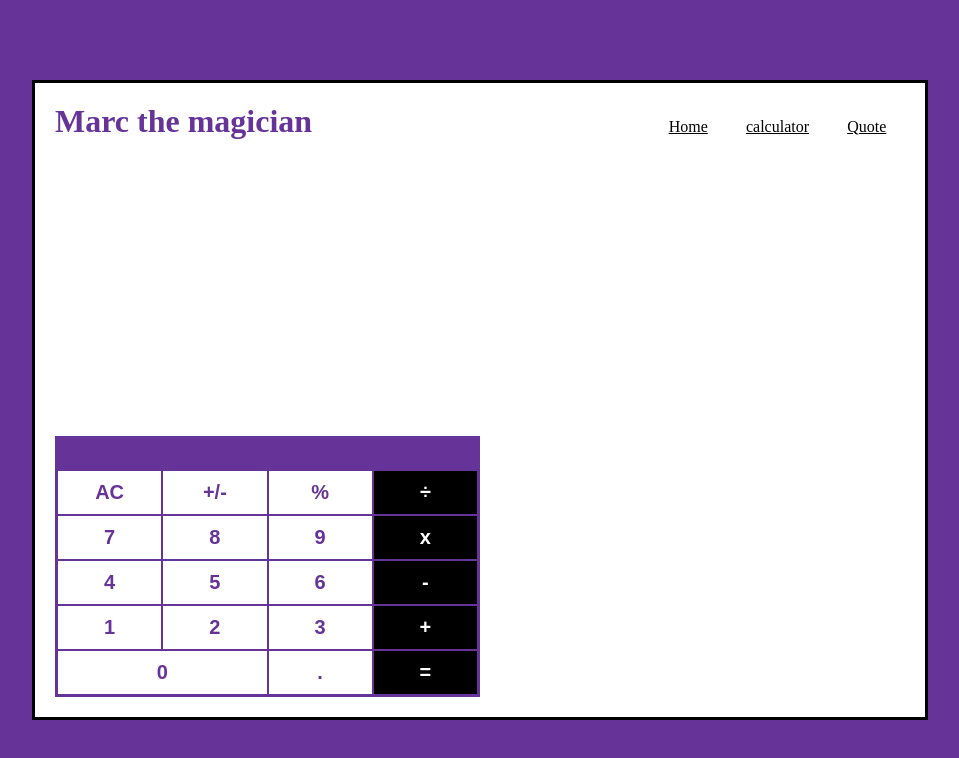
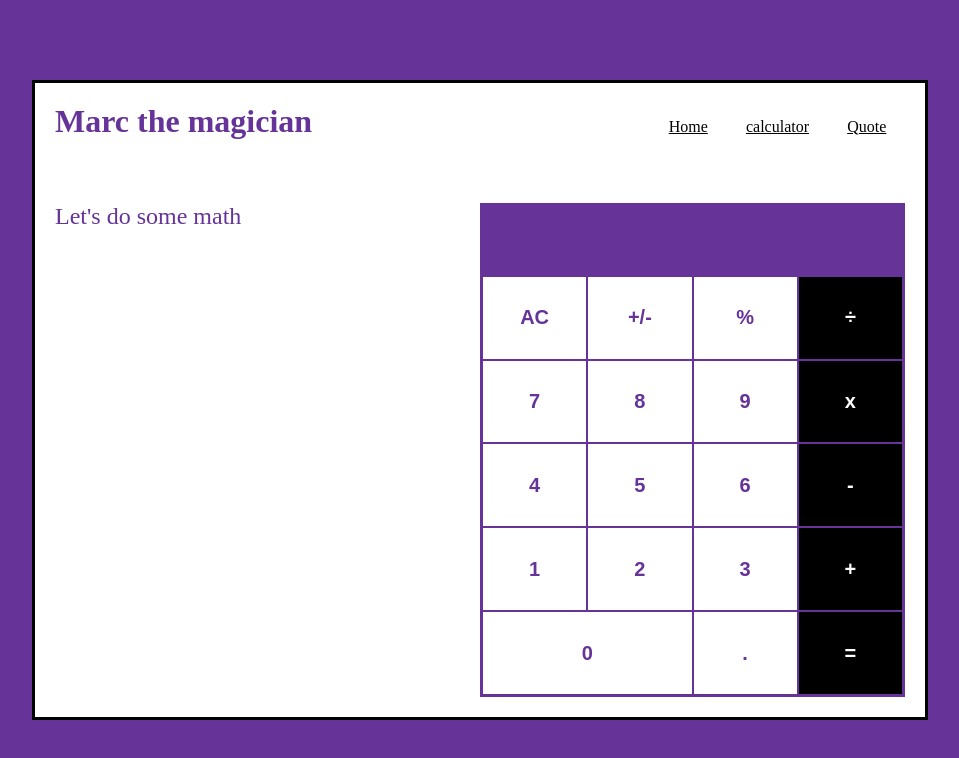
Before and after one commit to Marcraphael12/Marc-the-magician, a React (Create React App) app: page /calculator in a window 1280 px wide. Shown: the top 758 px of the page, without its empty margins (160-1119 px from the left). Built offline with nearby package versions, Linux system fonts and the light colour scheme.

Commit message:
components/calculator:  Add a css selector

```diff
--- a/src/components/calculator.js
+++ b/src/components/calculator.js
@@ -1,5 +1,5 @@
 import { useState } from 'react';
-import calculate from './logic/calculate.js';
+import calculate from './logic/calculate';
 
 export default function MakeOperations() {
   // res for result as we already have a variable called result in the calculator.js file
@@ -32,7 +32,8 @@ export default function MakeOperations() {
     return '';
   }
   return (
-    <div>
+    <div className="calc">
+      <h2>Let's do some math</h2>
       <ul>
         <li className='screen'>
             <h3>
```
